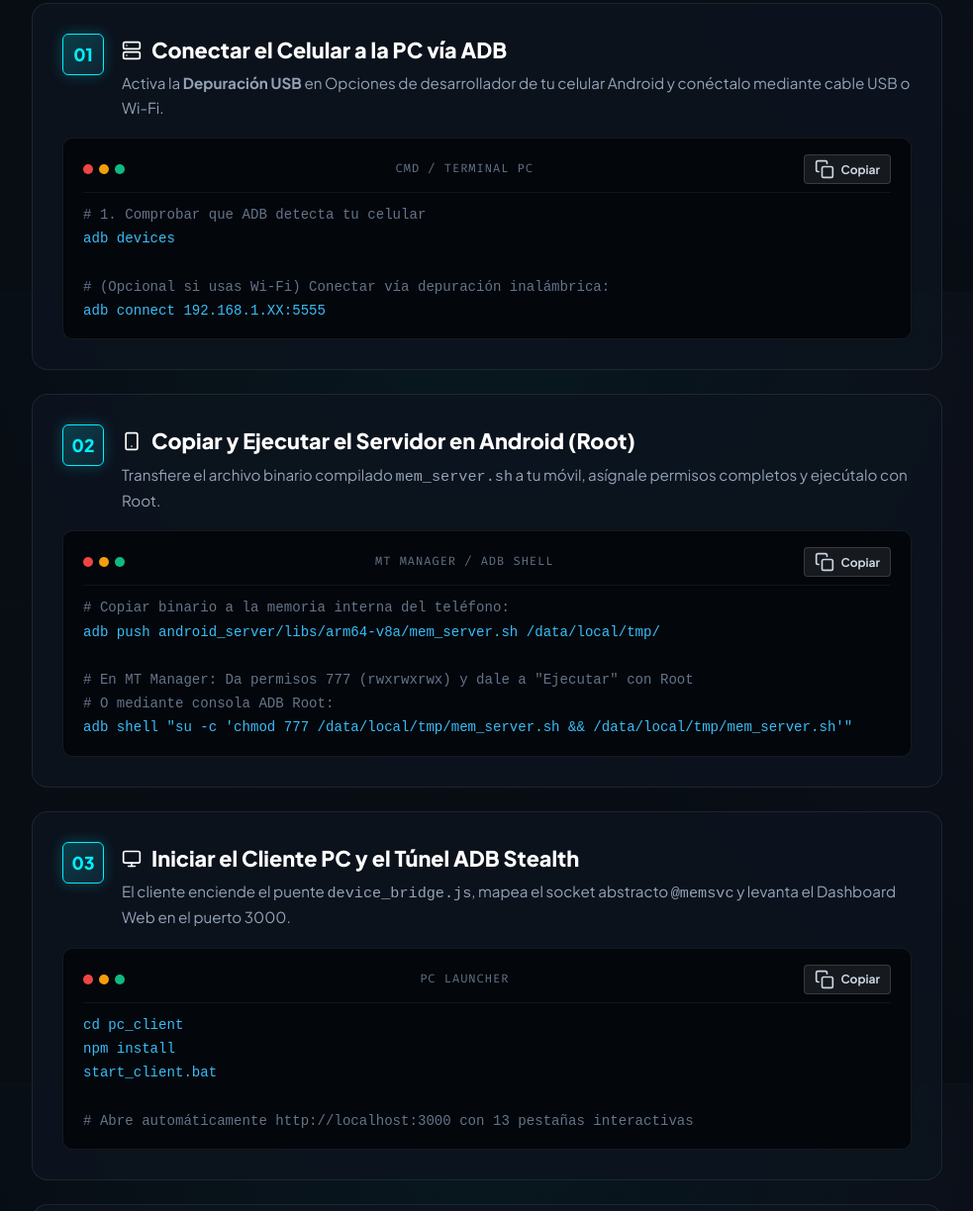
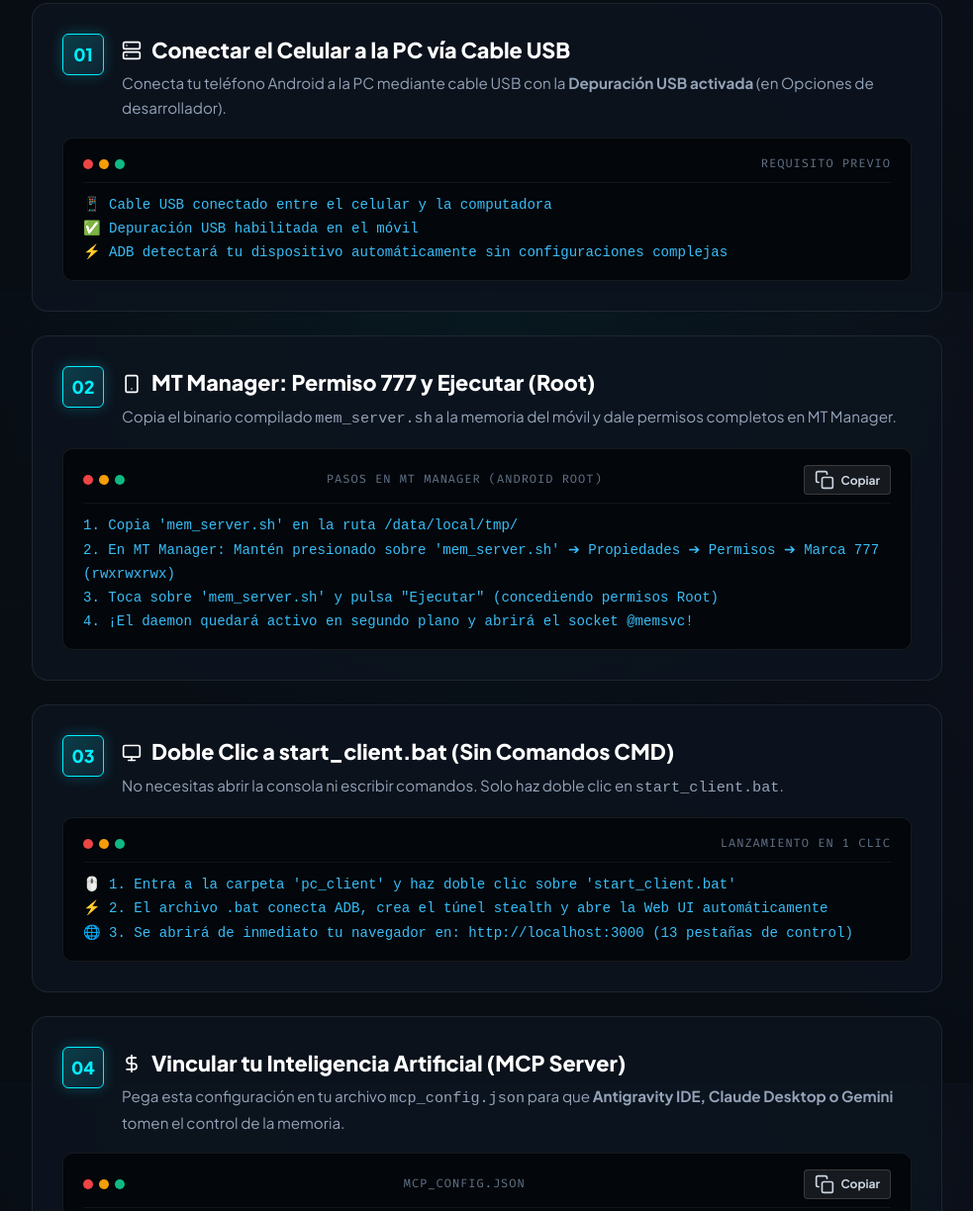
Before and after one commit to xxnonxxp11/LINX_MCP_LECTOR, a plain HTML site: page subir_a_uamlol/mcp.html in a window 1280 px wide. Shown: the part 1305-2529 px from the top of the page at 99% size, without its empty margins (148-1131 px from the left). Drawn offline with Linux system fonts and the light colour scheme.

Commit message:
fix: emphasize MT Manager 777 root and 1-click start_client.bat without CMD

```diff
--- a/subir_a_uamlol/mcp.html
+++ b/subir_a_uamlol/mcp.html
@@ -901,107 +901,93 @@
             </div>
 
             <div class="pipeline-flow">
-                <!-- STEP 0: ADB Connection -->
+                <!-- STEP 01: Connect USB/ADB -->
                 <div class="flow-step">
                     <div class="flow-step-header">
                         <div class="step-number-badge">01</div>
                         <div class="step-title-box">
                             <h3>
                                 <svg class="icon" viewBox="0 0 24 24"><rect x="2" y="2" width="20" height="8" rx="2" ry="2"/><rect x="2" y="14" width="20" height="8" rx="2" ry="2"/><line x1="6" y1="6" x2="6.01" y2="6"/><line x1="6" y1="18" x2="6.01" y2="18"/></svg>
-                                Conectar el Celular a la PC vía ADB
+                                Conectar el Celular a la PC vía Cable USB
                             </h3>
-                            <p>Activa la <strong>Depuración USB</strong> en Opciones de desarrollador de tu celular Android y conéctalo mediante cable USB o Wi-Fi.</p>
+                            <p>Conecta tu teléfono Android a la PC mediante cable USB con la <strong>Depuración USB activada</strong> (en Opciones de desarrollador).</p>
                         </div>
                     </div>
-                    <div class="terminal-box">
+                    <div class="terminal-box" style="color: #38bdf8;">
                         <div class="terminal-top-bar">
                             <div class="terminal-dots">
                                 <span class="tdot tdot-red"></span>
                                 <span class="tdot tdot-yellow"></span>
                                 <span class="tdot tdot-green"></span>
                             </div>
-                            <span class="terminal-title">CMD / Terminal PC</span>
-                            <button class="copy-trigger" onclick="copyTerminal('cmd-step0')">
-                                <svg class="icon" viewBox="0 0 24 24"><rect x="9" y="9" width="13" height="13" rx="2" ry="2"/><path d="M5 15H4a2 2 0 0 1-2-2V4a2 2 0 0 1 2-2h9a2 2 0 0 1 2 2v1"/></svg>
-                                <span>Copiar</span>
-                            </button>
+                            <span class="terminal-title">Requisito Previo</span>
                         </div>
-                        <code id="cmd-step0"><span class="cmt"># 1. Comprobar que ADB detecta tu celular</span>
-adb devices
-
-<span class="cmt"># (Opcional si usas Wi-Fi) Conectar vía depuración inalámbrica:</span>
-adb connect 192.168.1.XX:5555</code>
+                        <code>📱 Cable USB conectado entre el celular y la computadora
+✅ Depuración USB habilitada en el móvil
+⚡ ADB detectará tu dispositivo automáticamente sin configuraciones complejas</code>
                     </div>
                 </div>
 
-                <!-- STEP 1: Execute binary on phone -->
+                <!-- STEP 02: MT Manager & 777 Root Execution -->
                 <div class="flow-step">
                     <div class="flow-step-header">
                         <div class="step-number-badge">02</div>
                         <div class="step-title-box">
                             <h3>
                                 <svg class="icon" viewBox="0 0 24 24"><rect x="5" y="2" width="14" height="20" rx="2" ry="2"/><line x1="12" y1="18" x2="12.01" y2="18"/></svg>
-                                Copiar y Ejecutar el Servidor en Android (Root)
+                                MT Manager: Permiso 777 y Ejecutar (Root)
                             </h3>
-                            <p>Transfiere el archivo binario compilado <code>mem_server.sh</code> a tu móvil, asígnale permisos completos y ejecútalo con Root.</p>
+                            <p>Copia el binario compilado <code>mem_server.sh</code> a la memoria del móvil y dale permisos completos en MT Manager.</p>
                         </div>
                     </div>
-                    <div class="terminal-box">
+                    <div class="terminal-box" style="color: #4ade80;">
                         <div class="terminal-top-bar">
                             <div class="terminal-dots">
                                 <span class="tdot tdot-red"></span>
                                 <span class="tdot tdot-yellow"></span>
                                 <span class="tdot tdot-green"></span>
                             </div>
-                            <span class="terminal-title">MT Manager / ADB Shell</span>
+                            <span class="terminal-title">Pasos en MT Manager (Android Root)</span>
                             <button class="copy-trigger" onclick="copyTerminal('cmd-step1')">
                                 <svg class="icon" viewBox="0 0 24 24"><rect x="9" y="9" width="13" height="13" rx="2" ry="2"/><path d="M5 15H4a2 2 0 0 1-2-2V4a2 2 0 0 1 2-2h9a2 2 0 0 1 2 2v1"/></svg>
                                 <span>Copiar</span>
                             </button>
                         </div>
-                        <code id="cmd-step1"><span class="cmt"># Copiar binario a la memoria interna del teléfono:</span>
-adb push android_server/libs/arm64-v8a/mem_server.sh /data/local/tmp/
-
-<span class="cmt"># En MT Manager: Da permisos 777 (rwxrwxrwx) y dale a "Ejecutar" con Root</span>
-<span class="cmt"># O mediante consola ADB Root:</span>
-adb shell "su -c 'chmod 777 /data/local/tmp/mem_server.sh && /data/local/tmp/mem_server.sh'"</code>
+                        <code id="cmd-step1">1. Copia 'mem_server.sh' en la ruta /data/local/tmp/
+2. En MT Manager: Mantén presionado sobre 'mem_server.sh' ➔ Propiedades ➔ Permisos ➔ Marca 777 (rwxrwxrwx)
+3. Toca sobre 'mem_server.sh' y pulsa "Ejecutar" (concediendo permisos Root)
+4. ¡El daemon quedará activo en segundo plano y abrirá el socket @memsvc!</code>
                     </div>
                 </div>
 
-                <!-- STEP 2: Launch PC Client -->
+                <!-- STEP 03: 1-Click start_client.bat -->
                 <div class="flow-step">
                     <div class="flow-step-header">
                         <div class="step-number-badge">03</div>
                         <div class="step-title-box">
                             <h3>
                                 <svg class="icon" viewBox="0 0 24 24"><rect x="2" y="3" width="20" height="14" rx="2" ry="2"/><line x1="8" y1="21" x2="16" y2="21"/><line x1="12" y1="17" x2="12" y2="21"/></svg>
-                                Iniciar el Cliente PC y el Túnel ADB Stealth
+                                Doble Clic a start_client.bat (Sin Comandos CMD)
                             </h3>
-                            <p>El cliente enciende el puente <code>device_bridge.js</code>, mapea el socket abstracto <code>@memsvc</code> y levanta el Dashboard Web en el puerto 3000.</p>
+                            <p>No necesitas abrir la consola ni escribir comandos. Solo haz doble clic en <code>start_client.bat</code>.</p>
                         </div>
                     </div>
-                    <div class="terminal-box">
+                    <div class="terminal-box" style="color: #00f0ff;">
                         <div class="terminal-top-bar">
                             <div class="terminal-dots">
                                 <span class="tdot tdot-red"></span>
                                 <span class="tdot tdot-yellow"></span>
                                 <span class="tdot tdot-green"></span>
                             </div>
-                            <span class="terminal-title">PC Launcher</span>
-                            <button class="copy-trigger" onclick="copyTerminal('cmd-step2')">
-                                <svg class="icon" viewBox="0 0 24 24"><rect x="9" y="9" width="13" height="13" rx="2" ry="2"/><path d="M5 15H4a2 2 0 0 1-2-2V4a2 2 0 0 1 2-2h9a2 2 0 0 1 2 2v1"/></svg>
-                                <span>Copiar</span>
-                            </button>
+                            <span class="terminal-title">Lanzamiento en 1 Clic</span>
                         </div>
-                        <code id="cmd-step2">cd pc_client
-npm install
-start_client.bat
-
-<span class="cmt"># Abre automáticamente http://localhost:3000 con 13 pestañas interactivas</span></code>
+                        <code>🖱️ 1. Entra a la carpeta 'pc_client' y haz doble clic sobre 'start_client.bat'
+⚡ 2. El archivo .bat conecta ADB, crea el túnel stealth y abre la Web UI automáticamente
+🌐 3. Se abrirá de inmediato tu navegador en: http://localhost:3000 (13 pestañas de control)</code>
                     </div>
                 </div>
 
-                <!-- STEP 3: Connect AI (MCP) -->
+                <!-- STEP 04: AI MCP Server -->
                 <div class="flow-step">
                     <div class="flow-step-header">
                         <div class="step-number-badge">04</div>
@@ -1010,7 +996,7 @@ start_client.bat
                                 <svg class="icon" viewBox="0 0 24 24"><path d="M12 2v20M17 5H9.5a3.5 3.5 0 0 0 0 7h5a3.5 3.5 0 0 1 0 7H6"/></svg>
                                 Vincular tu Inteligencia Artificial (MCP Server)
                             </h3>
-                            <p>Añade la configuración en tu archivo <code>mcp_config.json</code> para que <strong>Antigravity IDE, Claude Desktop o Gemini</strong> tomen el control.</p>
+                            <p>Pega esta configuración en tu archivo <code>mcp_config.json</code> para que <strong>Antigravity IDE, Claude Desktop o Gemini</strong> tomen el control de la memoria.</p>
                         </div>
                     </div>
                     <div class="terminal-box">
```
Also changed, not shown: subir_a_uamlol/mcp/index.html (+27 -41 lines), web/index.html (+27 -41 lines).
